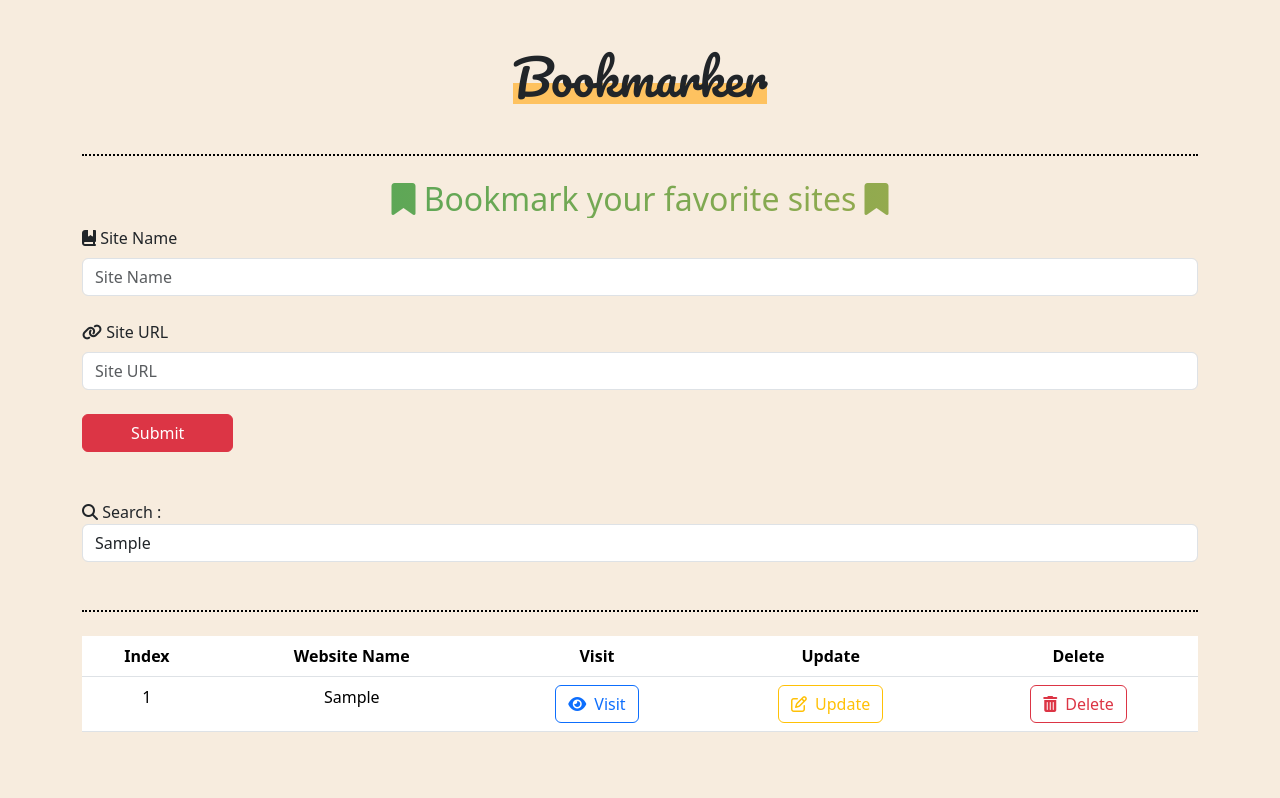
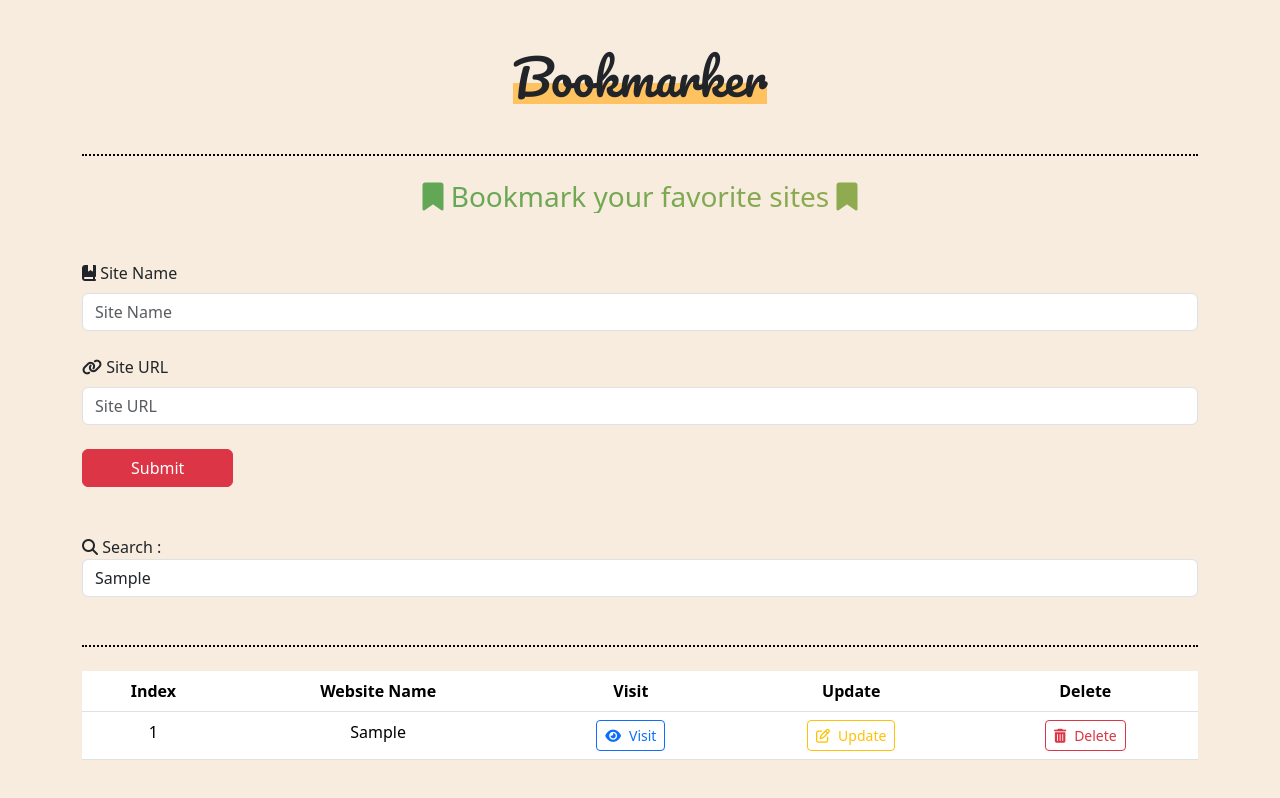
Before and after one commit to 3bdelrahman007/Book-Mark, a plain HTML site: page index.html in a window 1280 px wide. Both pictures are taken after typing "Sample", "https://example.com", "Sample" into the empty fields and a click on the button "Submit". Drawn offline with Linux system fonts and the light colour scheme.

Commit message:
Third commit

```diff
--- a/JS/main.js
+++ b/JS/main.js
@@ -67,20 +67,20 @@ function displaySite(arr){
                 <td>${i+1}</td>
                 <td>${arr[i].code}</td>
                 <td>
-                <a href="${link}" target="_blank" class="btn btn-outline-primary">
+                <a href="${link}" target="_blank" class="btn btn-outline-primary btn-sm">
                     <i class="fa-solid fa-eye pe-2"></i>Visit
                 </a>
 
                 </td>
 
                 <td>
-                    <button onclick="setForUpdate(${i})" class="btn btn-outline-warning">
+                    <button onclick="setForUpdate(${i})" class="btn btn-outline-warning btn-sm">
                     <i class="fa-regular fa-pen-to-square pe-2"></i>Update
                     </button>
                 </td>
 
                 <td>
-                    <button onclick="deleteSite(${i})" class="btn btn-outline-danger">
+                    <button onclick="deleteSite(${i})" class="btn btn-outline-danger btn-sm">
                         <i class="fa-solid fa-trash-can pe-2"></i>Delete
                     </button>
                 </td>
@@ -166,7 +166,7 @@ function validateInputs(element){
 
 
     var regex = {
-        siteName : /^\w{3,}(\s+\w+)*$/,
+        siteName : /^\w{3,}(\s+\w+)*\s?$/,
         siteUrl : /^(https?:\/\/)?(www\.)?[\w\-]+(\.[\w\-]+)+([\w\-\.,@?^=%&:/~\+#]*[\w\-\@?^=%&/~\+#])?$/,
     }
 
--- a/index.html
+++ b/index.html
@@ -22,7 +22,7 @@
     <section class="mt-5">
         <div class="container">
             <div class="header pt-4">
-                <h2 class="text-center">
+                <h2 class="text-center fs-3 mb-5">
                     <i class="fa-solid fa-bookmark"></i>
                     Bookmark your favorite sites
                     <i class="fa-solid fa-bookmark"></i>
@@ -50,6 +50,8 @@
                     </div>
                 </div>
             </div>
+            <div class="row">
+                <div class="col-sm-12">
                     <table class="table mt-4 text-center bg-light">
                         <thead>
                           <th class="text-capitalize">index</th>
@@ -62,6 +64,8 @@
                         <tbody id="table-content"></tbody>
                     </table>
                 </div>
+            </div>
+        </div>
     </section>
 
 
```
Lines whose indentation alone changed are shown as unchanged.
